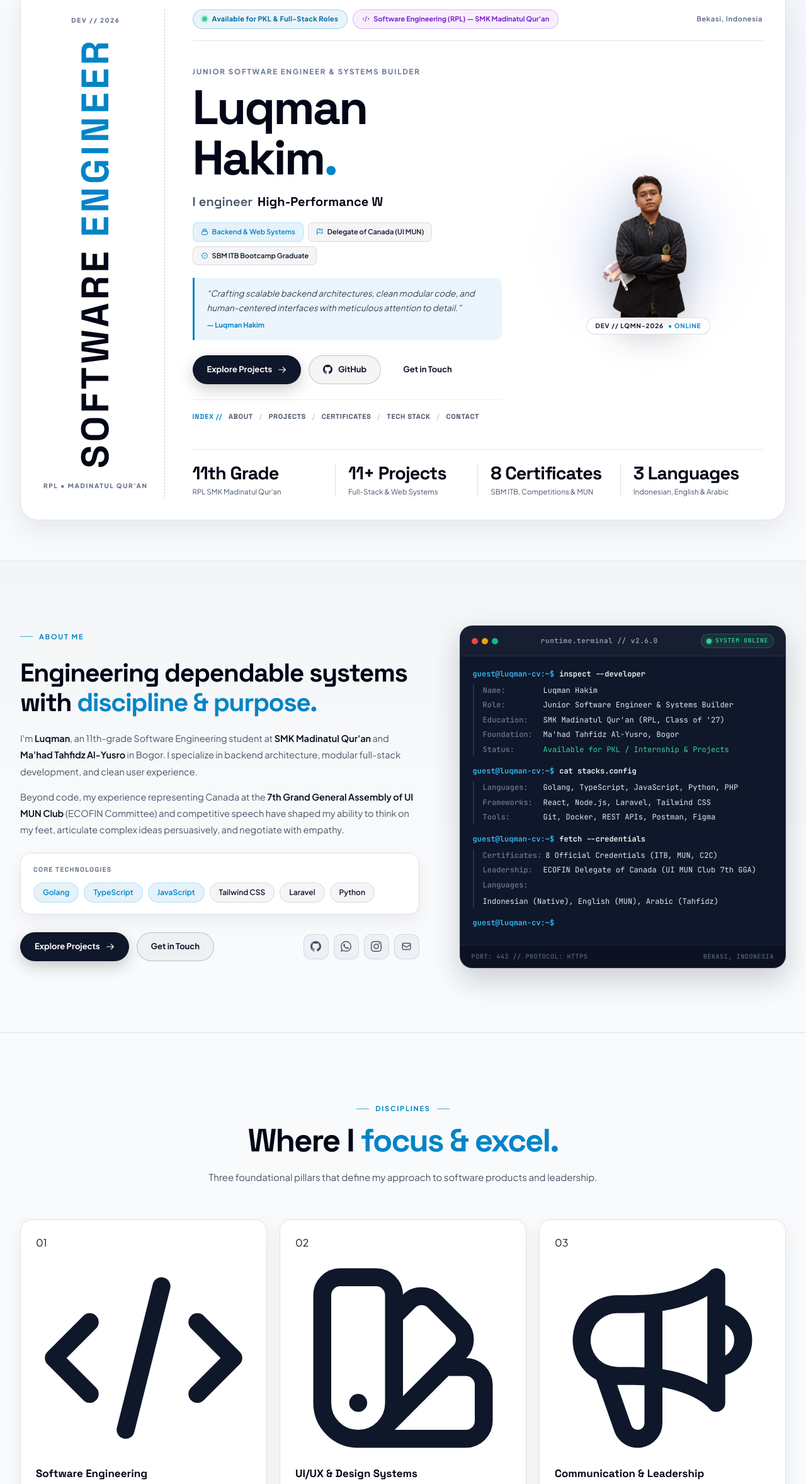
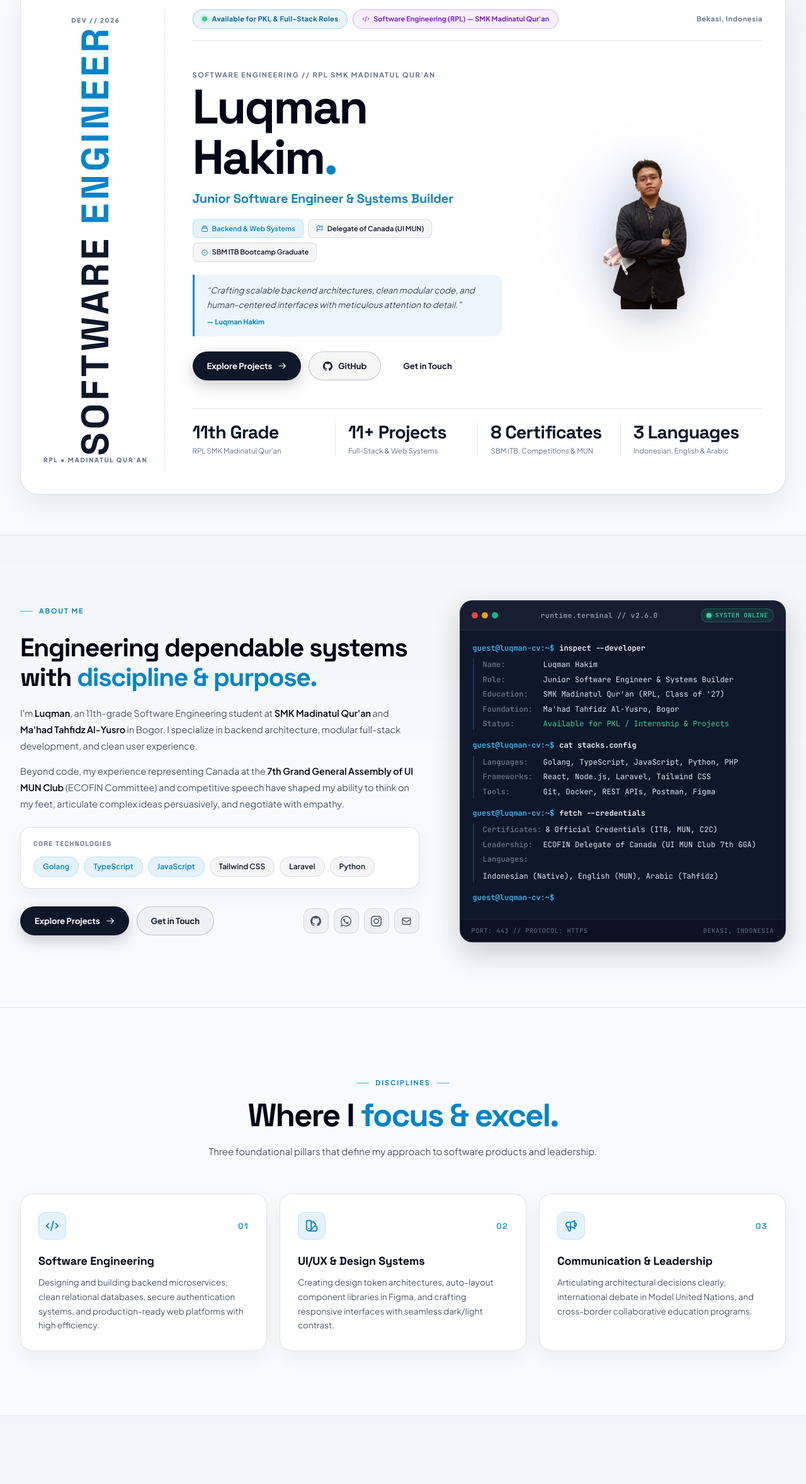
Before and after one commit to luqman-Engginer/MY_CV, a website built with Vite: page index.html in a window 1280 px wide. Shown: the part 126-2482 px from the top of the page at 63% size. Built offline with nearby package versions, Linux system fonts and the light colour scheme.

Commit message:
eight commit

```diff
--- a/index.html
+++ b/index.html
@@ -176,24 +176,15 @@
                      loading="eager"
                      fetchpriority="high"
                      decoding="async">
-                <div class="poster-portrait-tag mono">
-                  <span>DEV // LQMN-2026</span>
-                  <span class="text-accent">• ONLINE</span>
-                </div>
               </div>
 
               <!-- Editorial Identity & Content Block -->
               <div class="poster-content" data-aos="fade-up" data-aos-duration="800">
-                <p class="poster-eyebrow">Junior Software Engineer &amp; Systems Builder</p>
+                <span class="poster-eyebrow mono">Software Engineering // RPL SMK Madinatul Qur'an</span>
                 <h1 class="poster-name">
                   Luqman Hakim<span class="text-accent">.</span>
                 </h1>
-
-                <div class="poster-typed-role">
-                  <span>I engineer</span>
-                  <span id="typed-text" class="typed-text"></span>
-                  <span class="typed-caret" aria-hidden="true"></span>
-                </div>
+                <p class="poster-sublead">Junior Software Engineer &amp; Systems Builder</p>
 
                 <!-- Role & Leadership Highlights -->
                 <div class="poster-badges">
@@ -231,20 +222,6 @@
                     <span>Get in Touch</span>
                   </a>
                 </div>
-
-                <!-- Section Navigation Index Bar -->
-                <nav class="poster-index" aria-label="Quick section navigation">
-                  <span class="poster-index__label mono">INDEX //</span>
-                  <a href="#about" class="poster-index__link">About</a>
-                  <span class="poster-index__sep">/</span>
-                  <a href="#portfolio" class="poster-index__link" data-tab-link="projects">Projects</a>
-                  <span class="poster-index__sep">/</span>
-                  <a href="#portfolio" class="poster-index__link" data-tab-link="certificates">Certificates</a>
-                  <span class="poster-index__sep">/</span>
-                  <a href="#portfolio" class="poster-index__link" data-tab-link="techstacks">Tech Stack</a>
-                  <span class="poster-index__sep">/</span>
-                  <a href="#contact" class="poster-index__link">Contact</a>
-                </nav>
               </div>
 
             </div>
@@ -399,10 +376,12 @@
 
         <div class="focus-grid">
           <article class="focus-card" data-aos="fade-up" data-aos-delay="100">
-            <span class="focus-card__number">01</span>
-            <span class="icon-tile" aria-hidden="true">
+            <div class="focus-card__head">
+              <span class="focus-icon" aria-hidden="true">
                 <svg fill="none" stroke="currentColor" viewBox="0 0 24 24"><path stroke-linecap="round" stroke-linejoin="round" stroke-width="2" d="M10 20l4-16m4 4l4 4-4 4M6 16l-4-4 4-4" /></svg>
               </span>
+              <span class="focus-card__number mono">01</span>
+            </div>
             <h3>Software Engineering</h3>
             <p>
               Designing and building backend microservices, clean relational databases, secure authentication systems, and production-ready web platforms with high efficiency.
@@ -410,10 +389,12 @@
           </article>
 
           <article class="focus-card" data-aos="fade-up" data-aos-delay="200">
-            <span class="focus-card__number">02</span>
-            <span class="icon-tile" aria-hidden="true">
+            <div class="focus-card__head">
+              <span class="focus-icon" aria-hidden="true">
                 <svg fill="none" stroke="currentColor" viewBox="0 0 24 24"><path stroke-linecap="round" stroke-linejoin="round" stroke-width="2" d="M7 21a4 4 0 01-4-4V5a2 2 0 012-2h4a2 2 0 012 2v12a4 4 0 01-4 4zm0 0h12a2 2 0 002-2v-4a2 2 0 00-2-2h-2.343M11 7.343l1.657-1.657a2 2 0 012.828 0l2.829 2.829a2 2 0 010 2.828l-8.486 8.485M7 17h.01" /></svg>
               </span>
+              <span class="focus-card__number mono">02</span>
+            </div>
             <h3>UI/UX &amp; Design Systems</h3>
             <p>
               Creating design token architectures, auto-layout component libraries in Figma, and crafting responsive interfaces with seamless dark/light contrast.
@@ -421,10 +402,12 @@
           </article>
 
           <article class="focus-card" data-aos="fade-up" data-aos-delay="300">
-            <span class="focus-card__number">03</span>
-            <span class="icon-tile" aria-hidden="true">
+            <div class="focus-card__head">
+              <span class="focus-icon" aria-hidden="true">
                 <svg fill="none" stroke="currentColor" viewBox="0 0 24 24"><path stroke-linecap="round" stroke-linejoin="round" stroke-width="2" d="M11 5.882V19.24a1.76 1.76 0 01-3.417.592l-2.147-6.15M18 13a3 3 0 100-6M5.436 13.683A4.001 4.001 0 017 6h1.832c4.1 0 7.625-1.234 9.168-3v14c-1.543-1.766-5.067-3-9.168-3H7a3.988 3.988 0 01-1.564-.317z" /></svg>
               </span>
+              <span class="focus-card__number mono">03</span>
+            </div>
             <h3>Communication &amp; Leadership</h3>
             <p>
               Articulating architectural decisions clearly, international debate in Model United Nations, and cross-border collaborative education programs.
--- a/src/main.js
+++ b/src/main.js
@@ -196,47 +196,7 @@ document.addEventListener('DOMContentLoaded', () => {
   }
 
 
-  // ==========================================
-  // 4. Hero Dynamic Typing Effect
-  // ==========================================
-  const typedTextEl = document.getElementById('typed-text');
-  if (typedTextEl) {
-    const phrases = [
-      'Scalable Backend Systems',
-      'High-Performance Web Apps',
-      'Clean Modular Code',
-      'Thoughtful UI/UX Products'
-    ];
-    let phraseIdx = 0;
-    let charIdx = 0;
-    let isDeleting = false;
-
-    function typeEffect() {
-      const current = phrases[phraseIdx];
-      if (isDeleting) {
-        typedTextEl.textContent = current.substring(0, charIdx - 1);
-        charIdx--;
-      } else {
-        typedTextEl.textContent = current.substring(0, charIdx + 1);
-        charIdx++;
-      }
-
-      let speed = isDeleting ? 40 : 85;
-
-      if (!isDeleting && charIdx === current.length) {
-        speed = 2200;
-        isDeleting = true;
-      } else if (isDeleting && charIdx === 0) {
-        isDeleting = false;
-        phraseIdx = (phraseIdx + 1) % phrases.length;
-        speed = 400;
-      }
-
-      setTimeout(typeEffect, speed);
-    }
-
-    typeEffect();
-  }
+  // 4. Hero Static Headline (Typing effect removed to avoid text cutoff and layout shifts)
 
 
   // ==========================================
--- a/src/style.css
+++ b/src/style.css
@@ -814,25 +814,6 @@
     transform: translateY(-4px) scale(1.02);
   }
 
-  .poster-portrait-tag {
-    position: relative;
-    z-index: 3;
-    margin-top: -12px;
-    display: inline-flex;
-    align-items: center;
-    gap: 7px;
-    padding: 5px 14px;
-    border-radius: 999px;
-    background: rgba(7, 10, 17, 0.85);
-    border: 1px solid rgba(56, 189, 248, 0.3);
-    backdrop-filter: blur(8px);
-    -webkit-backdrop-filter: blur(8px);
-    font-size: 10px;
-    font-weight: 700;
-    letter-spacing: 0.08em;
-    color: var(--text-heading);
-  }
-
   /* Identity Content */
   .poster-content {
     order: 1;
@@ -842,9 +823,9 @@
   .poster-eyebrow {
     margin: 0 0 8px;
     color: var(--muted-soft);
-    font-size: 11.5px;
-    font-weight: 700;
-    letter-spacing: 0.16em;
+    font-size: 11px;
+    font-weight: 700;
+    letter-spacing: 0.14em;
     text-transform: uppercase;
   }
 
@@ -858,30 +839,13 @@
     line-height: 1.05;
   }
 
-  .poster-typed-role {
-    display: flex;
-    min-height: 30px;
-    flex-wrap: wrap;
-    align-items: center;
-    gap: 8px;
-    margin: 14px 0 0;
-    color: var(--muted);
+  .poster-sublead {
+    margin: 10px 0 0;
+    color: var(--accent);
     font-family: var(--font-display, monospace);
     font-size: clamp(1rem, 1.8vw, 1.25rem);
-    font-weight: 600;
-  }
-
-  .typed-text {
-    color: var(--text-heading);
-    font-weight: 700;
-  }
-
-  .typed-caret {
-    display: inline-block;
-    width: 2px;
-    height: 1.2em;
-    background: var(--accent);
-    animation: blink 1s step-end infinite;
+    font-weight: 700;
+    letter-spacing: -0.01em;
   }
 
   .poster-badges {
@@ -948,39 +912,6 @@
     margin-top: 24px;
   }
 
-  .poster-index {
-    display: flex;
-    flex-wrap: wrap;
-    align-items: center;
-    gap: 10px;
-    margin-top: 24px;
-    padding-top: 18px;
-    border-top: 1px dashed var(--border);
-    font-family: var(--font-display, monospace);
-    font-size: 11px;
-    font-weight: 700;
-    letter-spacing: 0.06em;
-    text-transform: uppercase;
-  }
-
-  .poster-index__label {
-    color: var(--accent);
-  }
-
-  .poster-index__link {
-    color: var(--muted);
-    text-decoration: none;
-    transition: color 0.2s ease;
-  }
-
-  .poster-index__link:hover {
-    color: var(--text-heading);
-  }
-
-  .poster-index__sep {
-    color: var(--border-strong);
-    user-select: none;
-  }
 
   /* Metrics Strip */
   .poster-metrics {
@@ -1268,10 +1199,13 @@
   }
 
   .focus-card {
+    display: flex;
+    flex-direction: column;
+    height: 100%;
     border: 1px solid var(--card-border);
-    border-radius: 18px;
+    border-radius: 20px;
     background: var(--card-bg);
-    padding: 24px;
+    padding: 28px;
     box-shadow: var(--card-shadow);
     transition: transform 0.3s ease, border-color 0.3s ease, box-shadow 0.3s ease;
   }
@@ -1279,6 +1213,14 @@
   .focus-card:hover {
     transform: translateY(-4px);
     border-color: var(--card-hover-border);
+    box-shadow: 0 16px 36px -10px rgba(0, 0, 0, 0.35);
+  }
+
+  .focus-card__head {
+    display: flex;
+    align-items: center;
+    justify-content: space-between;
+    margin-bottom: 20px;
   }
 
   .focus-icon {
@@ -1291,22 +1233,37 @@
     align-items: center;
     justify-content: center;
     color: var(--accent);
-    margin-bottom: 18px;
+    flex-shrink: 0;
+  }
+
+  .focus-icon svg {
+    width: 22px;
+    height: 22px;
+  }
+
+  .focus-card__number {
+    font-family: var(--font-display, monospace);
+    font-size: 13px;
+    font-weight: 800;
+    letter-spacing: 0.1em;
+    color: var(--accent);
+    opacity: 0.85;
   }
 
   .focus-card h3 {
-    margin: 0 0 8px;
+    margin: 0 0 10px;
     font-family: var(--font-display);
-    font-size: 17px;
+    font-size: 18px;
     font-weight: 700;
     color: var(--text-heading);
+    letter-spacing: -0.01em;
   }
 
   .focus-card p {
     margin: 0;
     color: var(--muted);
-    font-size: 13px;
-    line-height: 1.65;
+    font-size: 13.5px;
+    line-height: 1.68;
   }
 
   /* ========================================================
@@ -2304,13 +2261,8 @@
     display: none;
   }
 
-  .hero__grid {
-    grid-template-columns: 1fr;
-    gap: 40px;
-  }
-
-  .hero__visual {
-    order: -1;
+  .poster-stage {
+    gap: 32px;
   }
 
   .about-grid {
@@ -2343,27 +2295,56 @@
     padding-block: 64px;
   }
 
-  .hero {
-    padding-top: 110px;
-    padding-bottom: 40px;
-  }
-
-  .hero__title {
+  .poster-hero {
+    padding-top: 105px;
+    padding-bottom: 36px;
+  }
+
+  .poster-frame {
+    flex-direction: column;
+    gap: 20px;
+    padding: 24px 18px;
+    border-radius: 22px;
+  }
+
+  .poster-spine {
+    display: none;
+  }
+
+  .poster-topbar {
+    flex-direction: column;
+    align-items: flex-start;
+    gap: 10px;
+  }
+
+  .poster-stage {
+    grid-template-columns: 1fr;
+    gap: 28px;
+    padding-block: 10px 20px;
+  }
+
+  .poster-portrait-wrap {
+    order: -1;
+    max-width: 360px;
+    margin-inline: auto;
+  }
+
+  .poster-name {
     font-size: clamp(2.4rem, 8vw, 3.4rem);
   }
 
-  .hero__stats {
+  .poster-metrics {
     grid-template-columns: repeat(2, minmax(0, 1fr));
-    gap: 18px;
+    gap: 16px;
     padding-top: 18px;
   }
 
-  .hero-stat {
+  .p-metric {
     padding-right: 0;
   }
 
-  .hero-stat + .hero-stat {
-    border-left: 0;
+  .p-metric + .p-metric {
+    border-left: none;
     padding-left: 0;
   }
 
@@ -2399,17 +2380,6 @@
     padding: 8px 16px;
     font-size: 12px;
   }
-
-  .dev-id-card,
-  .hero__cutout-showcase,
-  .hero__quote-card {
-    width: 100%;
-    max-width: 380px;
-  }
-
-  .hero__cutout-frame {
-    min-height: 280px;
-  }
 }
 
 @media (max-width: 560px) {
@@ -2426,42 +2396,33 @@
     padding-left: 14px;
   }
 
-  .hero__title {
-    font-size: clamp(2.2rem, 9.5vw, 2.9rem);
-  }
-
-  .hero__actions {
+  .poster-frame {
+    padding: 18px 14px;
+    border-radius: 18px;
+  }
+
+  .poster-actions {
     flex-direction: column;
   }
 
-  .hero__actions .btn {
+  .poster-actions .btn {
     width: 100%;
-  }
-
-  .hero__cutout-frame {
-    min-height: 240px;
-    padding: 10px 8px 0;
-  }
-
-  .hero__stats {
+    justify-content: center;
+  }
+
+  .poster-metrics {
     grid-template-columns: 1fr;
-    gap: 0;
-  }
-
-  .hero-stat {
-    display: flex;
-    align-items: center;
-    justify-content: space-between;
+    gap: 12px;
+  }
+
+  .p-metric {
     border-bottom: 1px solid var(--border);
-    padding-block: 12px;
-  }
-
-  .hero-stat:last-child {
-    border-bottom: 0;
-  }
-
-  .hero-stat__label {
-    margin-top: 0;
+    padding-bottom: 12px;
+  }
+
+  .p-metric:last-child {
+    border-bottom: none;
+    padding-bottom: 0;
   }
 
   .fact-grid {
@@ -2634,6 +2595,19 @@
   box-shadow: 0 16px 45px rgba(15, 23, 42, 0.08);
 }
 
+[data-theme="light"] .poster-spine {
+  border-right-color: rgba(100, 116, 139, 0.22);
+}
+
+[data-theme="light"] .poster-spine__title {
+  color: #0f172a;
+}
+
+[data-theme="light"] .poster-spine__tag,
+[data-theme="light"] .poster-spine__meta {
+  color: #64748b;
+}
+
 [data-theme="light"] .poster-status-pill {
   background: rgba(2, 132, 199, 0.09);
   border-color: rgba(2, 132, 199, 0.3);
@@ -2646,6 +2620,10 @@
   color: #7e22ce;
 }
 
+[data-theme="light"] .poster-sublead {
+  color: #0284c7;
+}
+
 [data-theme="light"] .poster-quote {
   background: rgba(2, 132, 199, 0.08);
   color: #334155;
@@ -2659,8 +2637,18 @@
   filter: drop-shadow(0 16px 28px rgba(15, 23, 42, 0.22));
 }
 
-[data-theme="light"] .poster-portrait-tag {
-  background: rgba(255, 255, 255, 0.94);
-  border-color: rgba(100, 116, 139, 0.25);
+[data-theme="light"] .poster-metrics {
+  border-top-color: rgba(100, 116, 139, 0.2);
+}
+
+[data-theme="light"] .p-metric + .p-metric {
+  border-left-color: rgba(100, 116, 139, 0.2);
+}
+
+[data-theme="light"] .p-metric__val {
   color: #0f172a;
 }
+
+[data-theme="light"] .p-metric__lbl {
+  color: #64748b;
+}
```
Lines whose indentation alone changed are shown as unchanged.
